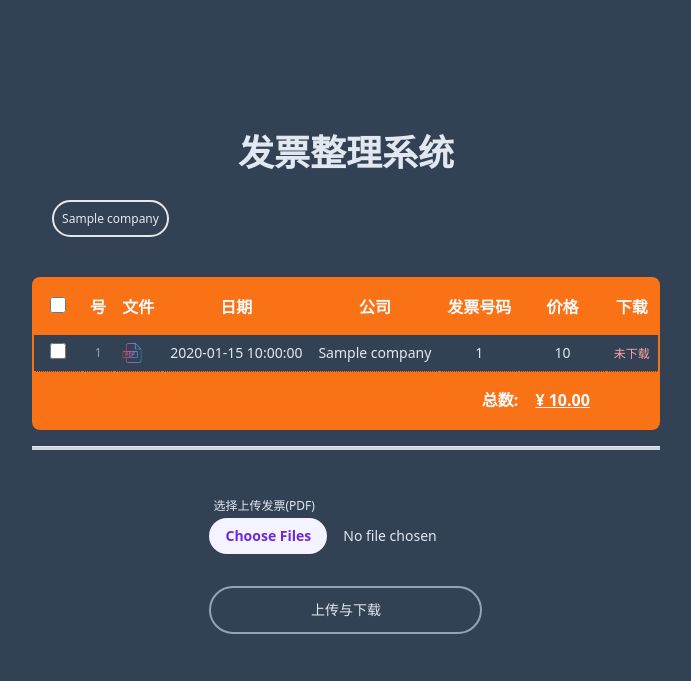
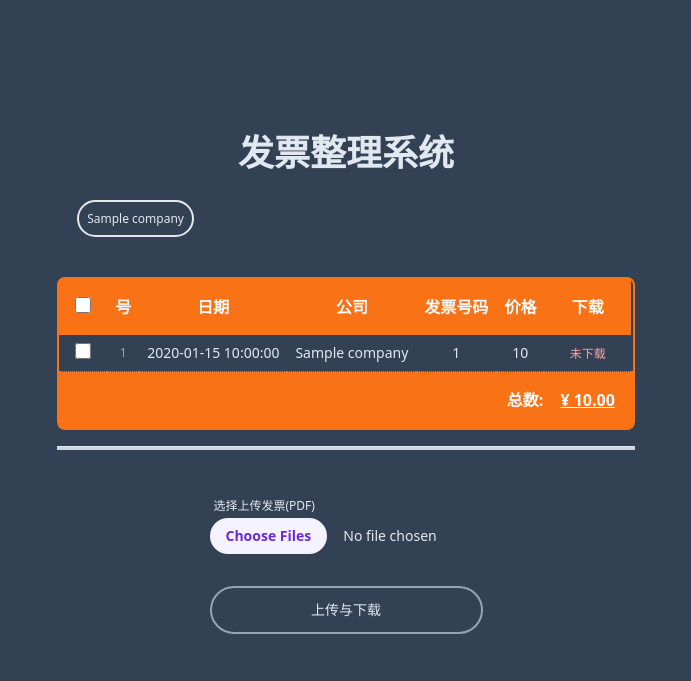
Before and after one commit to bengilla/invoice_data, a FastAPI app: page /month/1 in a window 1280 px wide. Shown: the top 681 px of the page, without its empty margins (294-985 px from the left). Run offline with FastAPI, Linux system fonts and the light colour scheme; a database or web service that is not in the repository returns one stand-in record (values such as "Sample title"); data that the repository does not hold is empty.

Commit message:
delete pdf icon

```diff
--- a/app/templates/user.html
+++ b/app/templates/user.html
@@ -47,7 +47,6 @@
                         </th>
                         <th class=" px-2">号
                         </th>
-                        <th class="px-2">文件</th>
                         <th class="px-2">日期</th>
                         <th class="px-2">公司</th>
                         <th class="px-2">发票号码</th>
@@ -67,11 +66,6 @@
                         <input type="checkbox" name="ids" class="w-4 h-4 rounded-xl" value="{{ i._id }}">
                     </td>
                     <td class="p-2 text-center text-xs text-slate-400">{{ loop.index }}</td>
-                    <td class="p-2 text-center">
-                        {% if i.pdf %}
-                        <img src="{{ url_for('static', path='images/invoice_pdf.png') }}" alt="PDF image" width="20px">
-                        {% endif %}
-                    </td>
                     <td class="p-2 text-center">{{ i.date }}</td>
                     <td class="p-2 text-center">{{ i.company }}</td>
                     <td class="p-2 text-center">{{ i._id }}</td>
```
Also changed, not shown: app/static/images/invoice_pdf.png (deleted).
